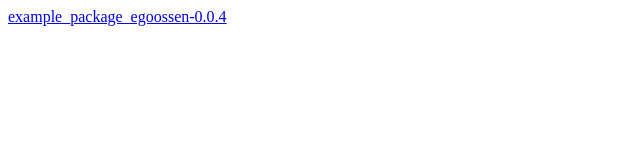
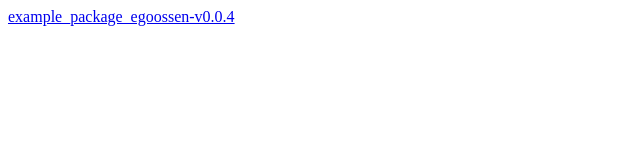
Before and after one commit to egoossen/python-package-server, a plain HTML site: page example-package-egoossen/index.html in a window 1280 px wide. Shown: the full height of the page, 0-640 px from the left. Drawn offline with Linux system fonts and the light colour scheme.

Commit message:
Update index.html

```diff
--- a/example-package-egoossen/index.html
+++ b/example-package-egoossen/index.html
@@ -1,6 +1,6 @@
 <!DOCTYPE html>
 <html>
     <body>
-        <a href="git+https://github.com/egoossen/example_package_egoossen#egg=example_package_egoossen-0.0.4">example_package_egoossen-0.0.4</a>
+        <a href="git+https://github.com/egoossen/example_package_egoossen#egg=example_package_egoossen-v0.0.4">example_package_egoossen-v0.0.4</a>
     </body>
 </html>
```
